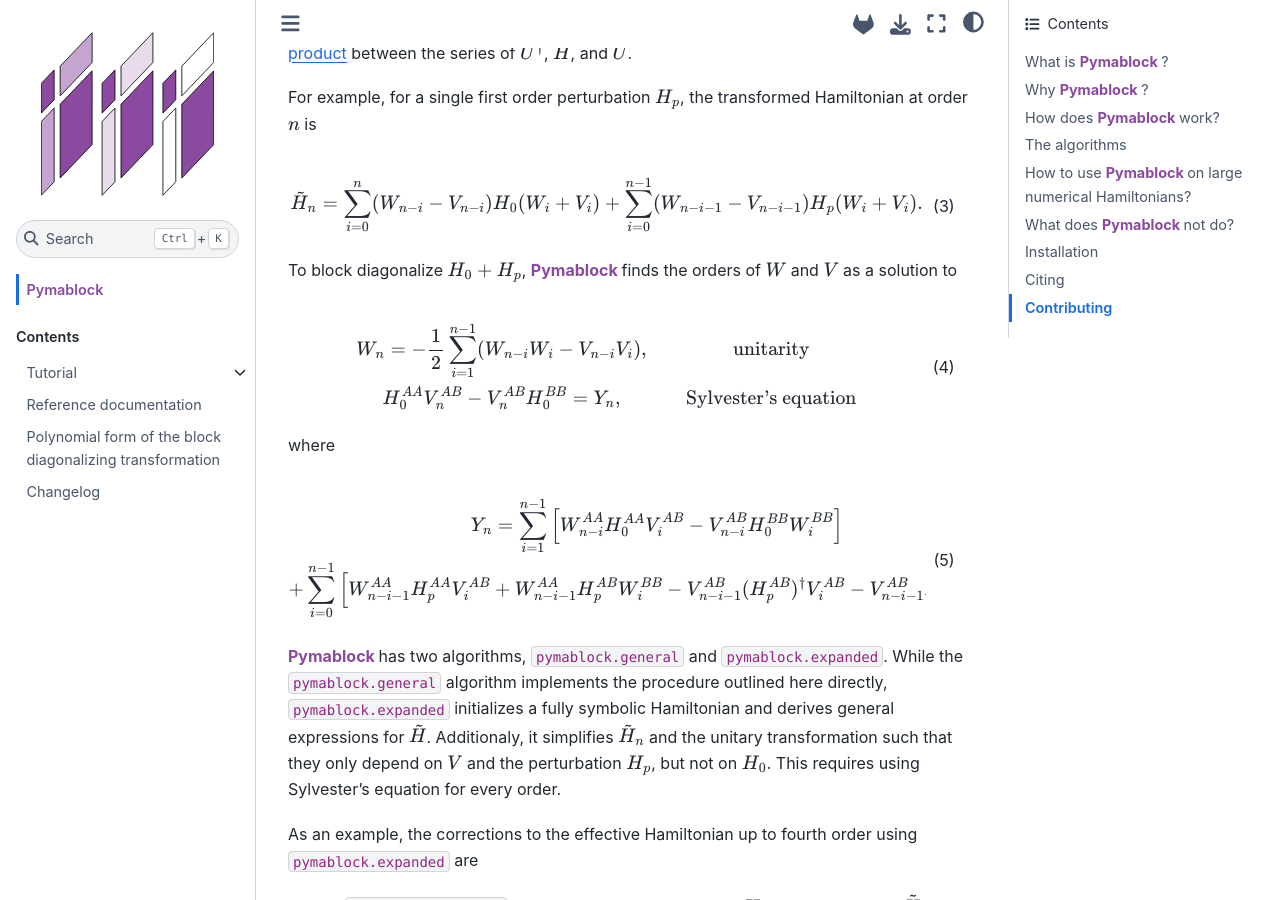
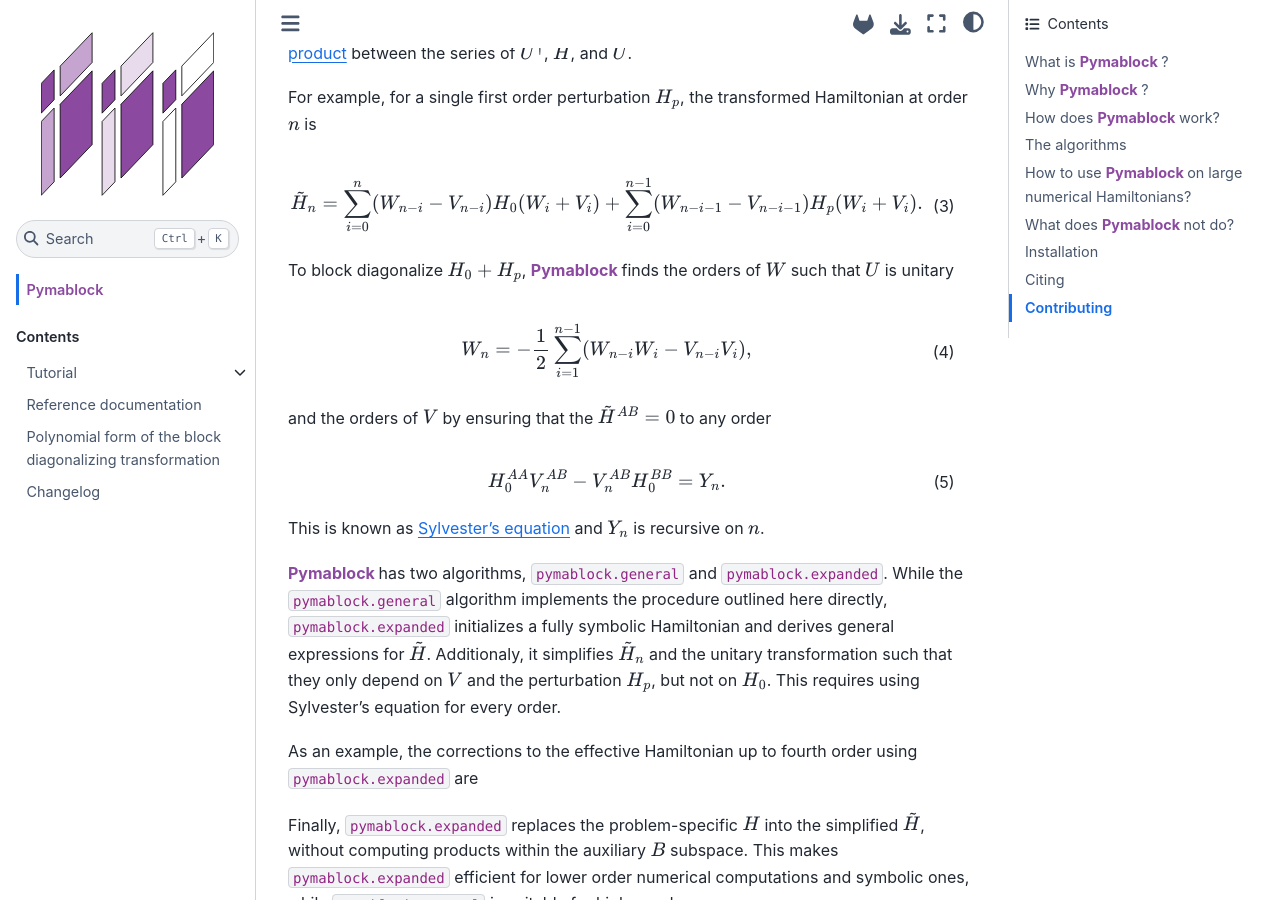
Before and after one commit to quantum-tinkerer/pymablock, a Sphinx documentation site: the page built from docs/source/index.md, in a window 1280 px wide and 900 px high, scrolled down 1839 px. Built offline with Sphinx 7.4.7 and the Sphinx Book theme 1.1.4, drawn with Linux system fonts in a browser that asks for light colours; the version number could not be read and is left out; cross-references to code outside the pages are shown as plain code.

Commit message:
remove latex equation names

```diff
--- a/docs/source/index.md
+++ b/docs/source/index.md
@@ -114,21 +114,20 @@
 \end{align}
 
 To block diagonalize $H_0 + H_p$, {{Pymablock}} finds the orders of $W$
-and $V$ as a solution to
+such that $U$ is unitary
 
-\begin{gather}
-W_{n} = - \frac{1}{2} \sum_{i=1}^{n-1}(W_{n-i}W_i - V_{n-i}V_i), \quad &\text{unitarity} \\
-H_0^{AA} V_{n}^{AB} - V_{n}^{AB} H_0^{BB} = Y_{n}, \quad &\text{Sylvester's equation}
-\end{gather}
+\begin{equation}
+W_{n} = - \frac{1}{2} \sum_{i=1}^{n-1}(W_{n-i}W_i - V_{n-i}V_i),
+\end{equation}
 
-where
+and the orders of $V$ by ensuring that the $\tilde{H}^{AB}=0$ to any order
 
-\begin{gather}
-Y_{n} =
-\sum_{i=1}^{n-1} \left[W_{n-i}^{AA}H_0^{AA}V_i^{AB}-V_{n-i}^{AB} H_0^{BB}W_i^{BB}\right] \\
-+ \sum_{i=0}^{n-1} \left[W_{n-i-1}^{AA}H_p^{AA}V_i^{AB}+W_{n-i-1}^{AA}H_p^{AB}W_i^{BB}
-- V_{n-i-1}^{AB}(H_p^{AB})^\dagger V_i^{AB} -V_{n-i-1}^{AB} H_p^{BB}W_i^{BB}\right].
-\end{gather}
+\begin{equation}
+H_0^{AA} V_{n}^{AB} - V_{n}^{AB} H_0^{BB} = Y_{n}.
+\end{equation}
+
+This is known as [Sylvester's equation](https://en.wikipedia.org/wiki/Sylvester_equation)
+and $Y_{n}$ is recursive on $n$.
 
 {{Pymablock}} has two algorithms, {autolink}`~pymablock.general` and {autolink}`~pymablock.expanded`.
 While the {autolink}`~pymablock.general` algorithm implements the procedure outlined here directly,
```
